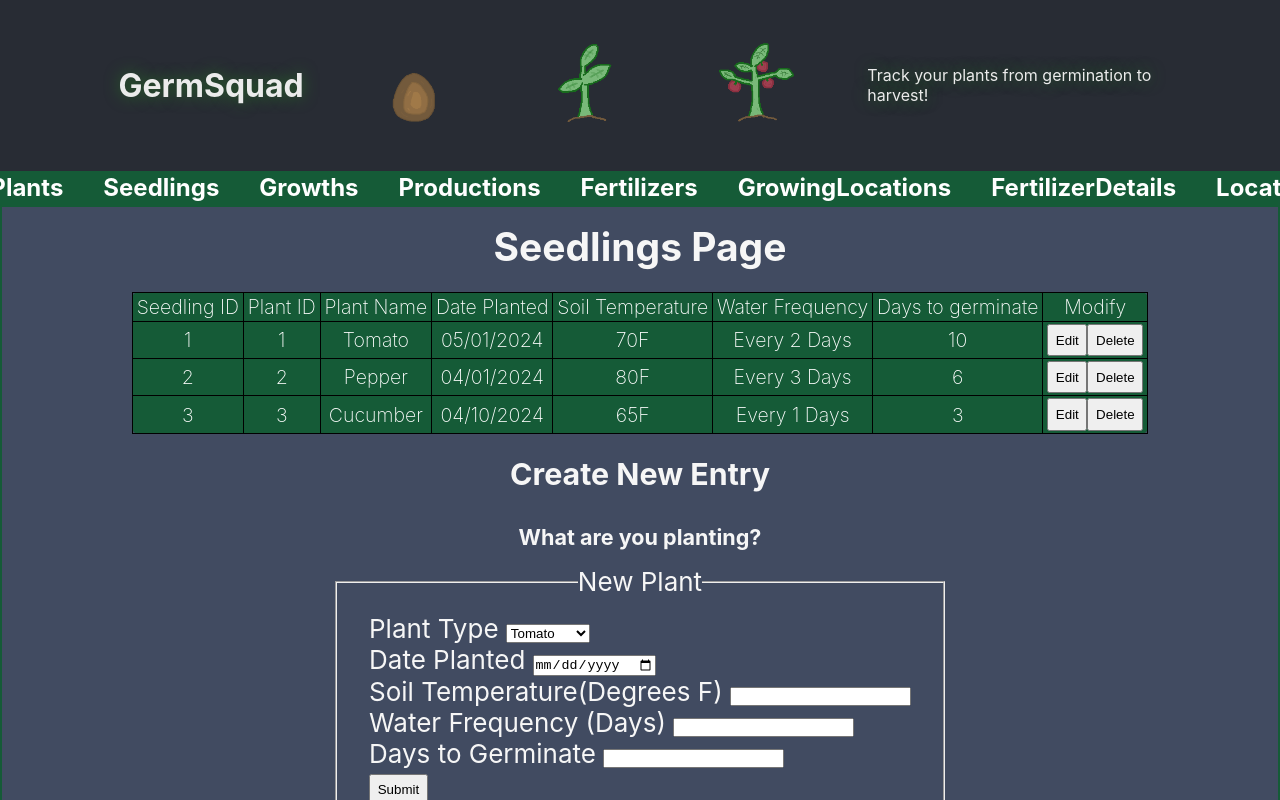
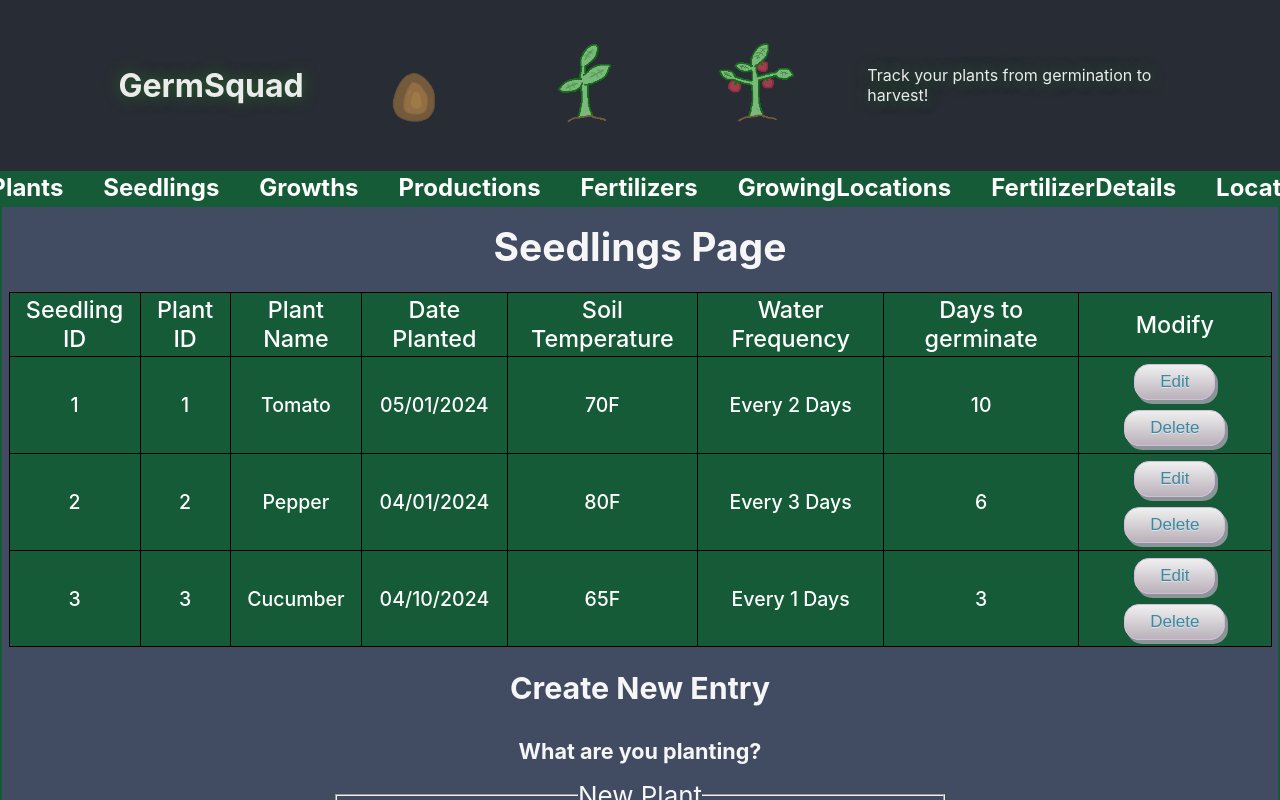
Before and after one commit to RyanCountryman/GermSquad, a React (Create React App) app in the folder ReactUI/: page /Seedlings in a window 1280 px wide. Shown: the top 800 px of the page. Built offline with nearby package versions, Linux system fonts and the light colour scheme.

Commit message:
Added in Columns for Productions

```diff
--- a/ReactUI/src/App.css
+++ b/ReactUI/src/App.css
@@ -128,21 +128,17 @@ Author: Zach Saffrin
   border-collapse: collapse;
   margin: 0.25em;
   text-align: center;
+}
+.plantTable thead {
+  font-size: larger;
 
-}
-.plantTable th {
-  color: #E2B842;
-  font-size: 0.5em;
-  font-weight: 250;
-  padding: 0.05em 0.1em;
-  text-align: left;
 }
 .plantTable td {
   color: #fff;
   font-size: 0.75em;
-  font-weight: 250;
   padding: 0.1em 0.2em;
   border: 1px solid black;
+  font-weight:500;
 }
 .disabled td {
   color: #4F5F64;
@@ -153,3 +149,31 @@ Author: Zach Saffrin
 .plantTable tbody tr:hover {
   background: #53727f;
 }
+
+/*
+Buttons
+*/
+button {
+	box-shadow: 3px 4px 0px 0px #899599;
+	background:linear-gradient(to bottom, #ededed 5%, #bab1ba 100%);
+	background-color:#ededed;
+	border-radius:15px;
+	border:1px solid #d6bcd6;
+	display:inline-block;
+	cursor:pointer;
+	color:#3a8a9e;
+	font-family:Arial;
+	font-size:17px;
+	padding:7px 25px;
+  margin: 5px;
+	text-decoration:none;
+	text-shadow:0px 1px 0px #e1e2ed;
+}
+button:hover {
+	background:linear-gradient(to bottom, #bab1ba 5%, #ededed 100%);
+	background-color:#bab1ba;
+}
+button:active {
+	position:relative;
+	top:1px;
+}
--- a/ReactUI/src/pages/FertilizerDetails.js
+++ b/ReactUI/src/pages/FertilizerDetails.js
@@ -34,7 +34,7 @@ function FertilizerDetails() {
                 <article>
                     <form action="/FertilizerDetails" method="POST">
                         <fieldset>
-                            <legend> FertilizerDetails</legend>
+                            <legend>New Fertilizer Details</legend>
                             <p>
                                 <label for="FertilizerDetails">Fertilizer  </label>
                                 <select name = "fertilizerType" id="fertilizerType">
--- a/ReactUI/src/pages/Fertilizers.js
+++ b/ReactUI/src/pages/Fertilizers.js
@@ -36,7 +36,7 @@ function Fertilizers() {
                 <article>
                     <form action="/Fertilizers" method="POST">
                         <fieldset>
-                            <legend>Fertilizer </legend>
+                            <legend>New Fertilizer</legend>
                             <p>
                                 <label for="Fertilizer">Fertilizer Type </label>
                                 <input type= "text"/>
--- a/ReactUI/src/pages/GrowingLocations.js
+++ b/ReactUI/src/pages/GrowingLocations.js
@@ -34,7 +34,7 @@ function GrowingLocations() {
                     <article>
                         <form action="/GrowingLocations" method="POST">
                             <fieldset>
-                                <legend>Growing Location</legend>
+                                <legend>New Growing Location</legend>
                                 <p>
                                     <label for="location">Location Type </label>
                                     <select name = "locationType" id="locationType">
--- a/ReactUI/src/pages/LocationDetails.js
+++ b/ReactUI/src/pages/LocationDetails.js
@@ -38,7 +38,7 @@ function LocationDetails() {
                 <article>
                     <form action="/LocationDetails" method="POST">
                         <fieldset>
-                            <legend> LocationDetails</legend>
+                            <legend>New Location Details</legend>
                             <p>
                                 <label for="LocationDetails">LocationID  </label>
                                 <select name = "GrowingLocationID" id="locationID">
--- a/ReactUI/src/pages/Productions.js
+++ b/ReactUI/src/pages/Productions.js
@@ -4,22 +4,22 @@ import Buttons from '../components/Buttons';
 
 function Productions() {
     const customClass = "plantTable"
-    const theadData = ["Production ID", "Plant ID", "Plant Name", "Start Date", "End Production Date", "Water Frequency", "Fertilizer Frequency", "Total Yield", "Modify"];
+    const theadData = ["Production ID", "Plant ID", "Plant Name", "Start Date", "End Production Date", "Water Frequency", "Fertilizer Frequency", "Total Yield","Fertilizer","Location", "Modify"];
 
     const tbodyData = [
         {
             id: "1",
-            items: ["1", "1", "Tomato", "06/15/2024", "09/15/2024", "Every 1 Days", "Every 5 Days", "10 Pounds", Buttons()],
+            items: ["1", "1", "Tomato", "06/15/2024", "09/15/2024", "Every 1 Days", "Every 5 Days", "10 Pounds","Liquid Grow Big","Ceramic 3 Gal", Buttons()],
 
 
         },
         {
             id: "2",
-            items: ["2", "2", "Pepper", "07/15/2024", "NA", "Every 2 Days", "Every 7 Days", "NA", Buttons()],
+            items: ["2", "2", "Pepper", "07/15/2024", "NA", "Every 2 Days", "Every 7 Days", "NA","Liquid Tiger's Blood","Ceramic 5 Gal", Buttons()],
         },
         {
             id: "3",
-            items: ["3", "3", "Cucumber", "05/15/2024", "10/15/2024", "Every 1 Days", "Every 7 Days", "20 Pounds", Buttons()],
+            items: ["3", "3", "Cucumber", "05/15/2024", "10/15/2024", "Every 1 Days", "Every 7 Days", "20 Pounds","Liquid Big Bloom","Raised Bed", Buttons()],
         }
     ];
     return (
@@ -37,7 +37,7 @@ function Productions() {
                         <h5>Which plant is this?</h5>
                         <form action="/Productions" method="POST">
                             <fieldset>
-                                <legend>Production</legend>
+                                <legend>New Production</legend>
                                 <p>
                                     <label for="Production">Plant Type </label>
                                     <select name = "plantType" id="plantType">
```
